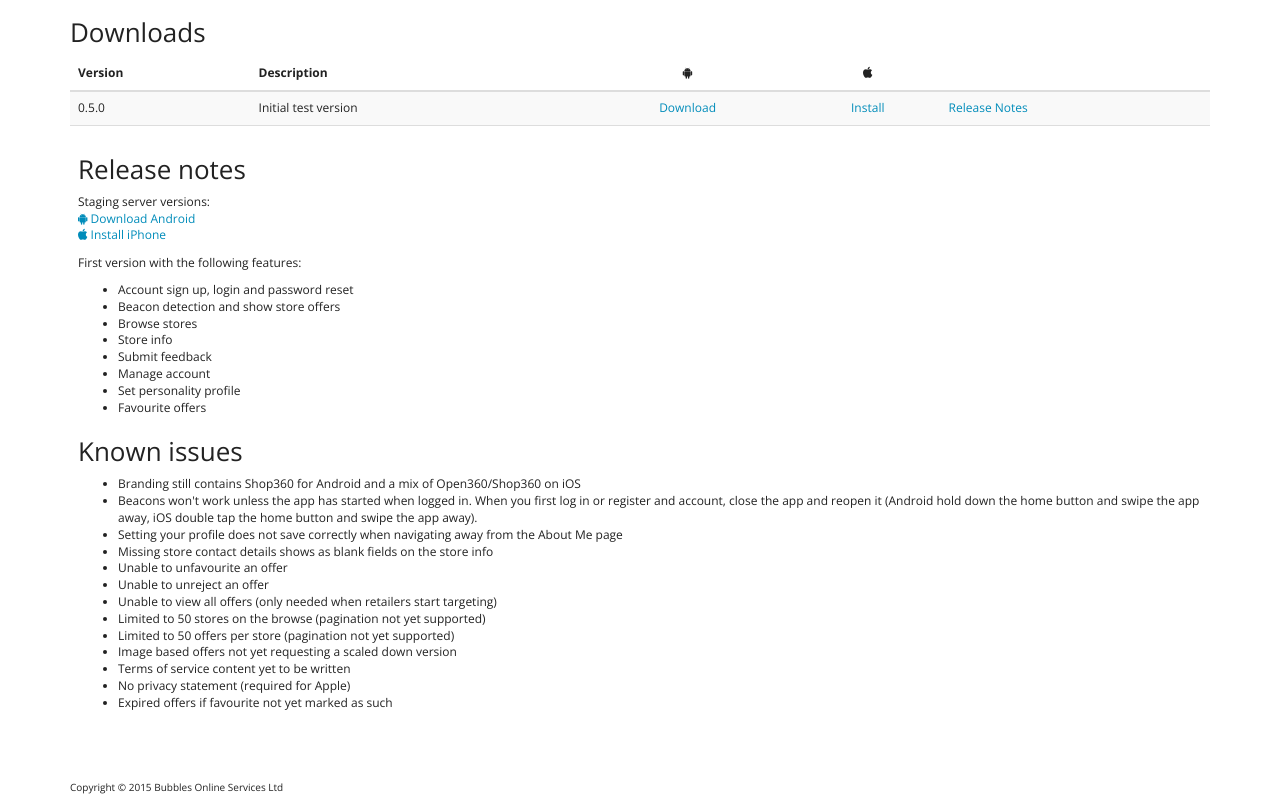
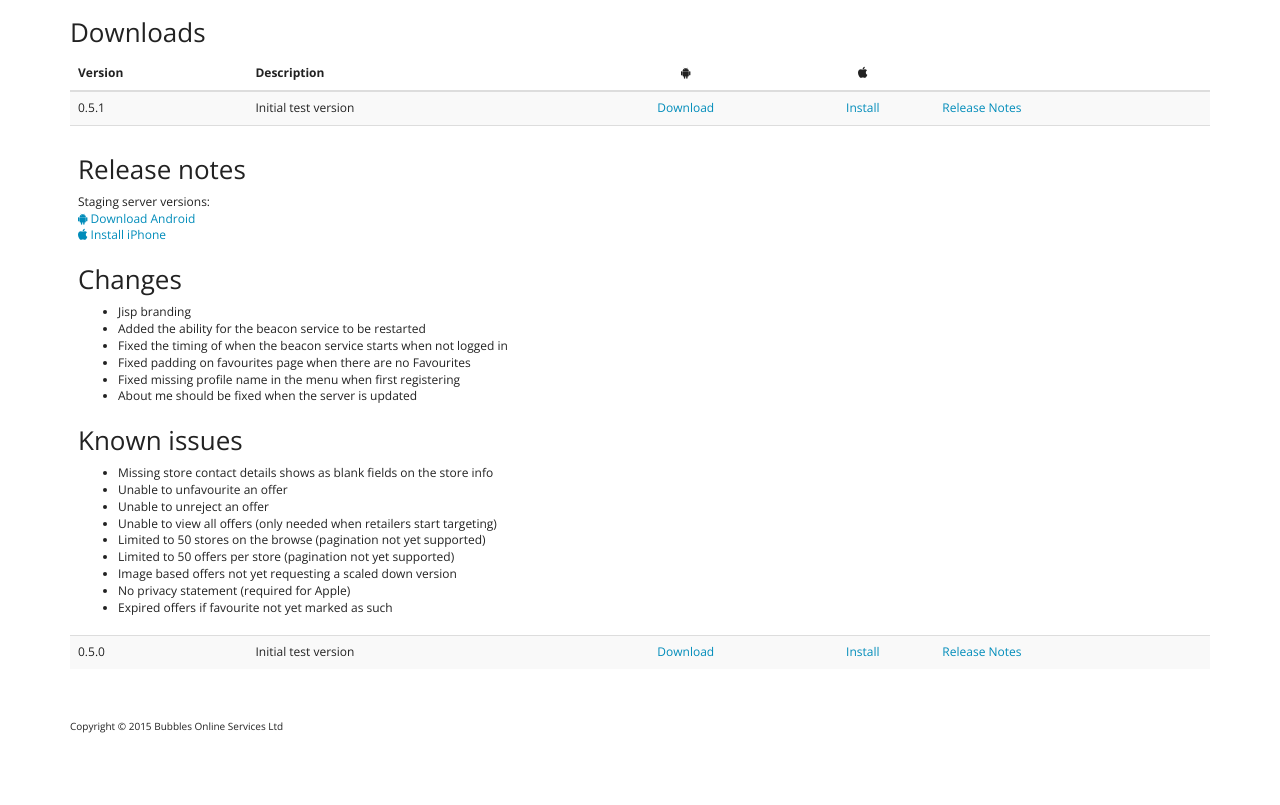
Before and after one commit to jisp-shopping/jisp-shopping.github.io, a plain HTML site: page index.html in a window 1280 px wide. Shown: the part 1044-1849 px from the top of the page. After the commit the page ends 1787 px from the top, so only its background shows below. Drawn offline with nearby package versions, Linux system fonts and the light colour scheme.

Commit message:
Releasing version 0.5.1

```diff
--- a/index.html
+++ b/index.html
@@ -164,6 +164,50 @@
                     </tr>
                 </thead>
                 <tbody id="v0-5-0">
+
+                    <tr>
+                        <td>0.5.1</td>
+                        <td>Initial test version</td>
+                        <td><a href="v0.5.1/Jisp-v0.5.1.apk">Download</a></td>
+                        <td><a href="itms-services://?action=download-manifest&url=https://jisp-shopping.github.io/v0.5.1/manifest.plist">Install</a></td>
+                        <td><a href="#" class="release-notes">Release Notes</a></td>
+                    </tr>
+                    <tr class="expanded">
+                        <td colspan="5">
+                            <h3>Release notes</h3>
+                            <p>
+                                Staging server versions:<br>
+                                <a href="v0.5.1/Jisp-DEV-v0.5.1.apk"><i class="fa fa-android"></i> Download Android</a><br>
+                                <a href="itms-services://?action=download-manifest&url=https://jisp-shopping.github.io/v0.5.1/manifest-dev.plist"><i class="fa fa-apple"></i> Install iPhone</a>
+                            </p>
+
+                            <h3>Changes</h3>
+
+                            <ul>
+                                <li>Jisp branding</li>
+                                <li>Added the ability for the beacon service to be restarted</li>
+                                <li>Fixed the timing of when the beacon service starts when not logged in</li>
+                                <li>Fixed padding on favourites page when there are no Favourites</li>
+                                <li>Fixed missing profile name in the menu when first registering</li>
+                                <li>About me should be fixed when the server is updated</li>
+                            </ul>
+
+                            <h3>Known issues</h3>
+
+                            <ul>
+                                <li>Missing store contact details shows as blank fields on the store info</li>
+                                <li>Unable to unfavourite an offer</li>
+                                <li>Unable to unreject an offer</li>
+                                <li>Unable to view all offers (only needed when retailers start targeting)</li>
+                                <li>Limited to 50 stores on the browse (pagination not yet supported)</li>
+                                <li>Limited to 50 offers per store (pagination not yet supported)</li>
+                                <li>Image based offers not yet requesting a scaled down version</li>
+                                <li>No privacy statement (required for Apple)</li>
+                                <li>Expired offers if favourite not yet marked as such</li>
+                            </ul>
+                        </td>
+                    </tr>
+
                     <tr>
                         <td>0.5.0</td>
                         <td>Initial test version</td>
@@ -171,7 +215,7 @@
                         <td><a href="itms-services://?action=download-manifest&url=https://jisp-shopping.github.io/v0.5/manifest.plist">Install</a></td>
                         <td><a href="#" class="release-notes">Release Notes</a></td>
                     </tr>
-                    <tr class="expanded">
+                    <tr class="">
                         <td colspan="5">
                             <h3>Release notes</h3>
                             <p>
```
Also changed, not shown: 6 other files.
